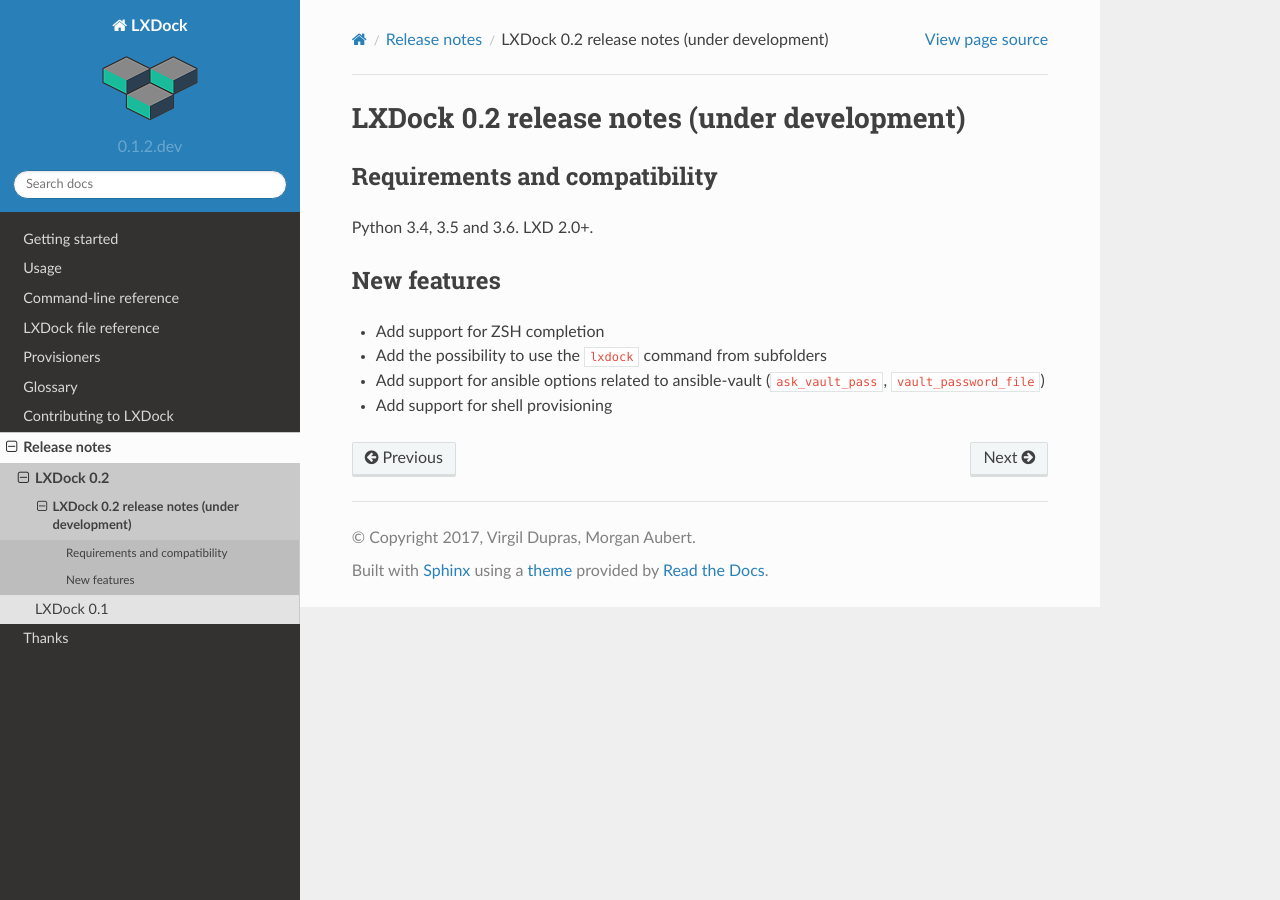
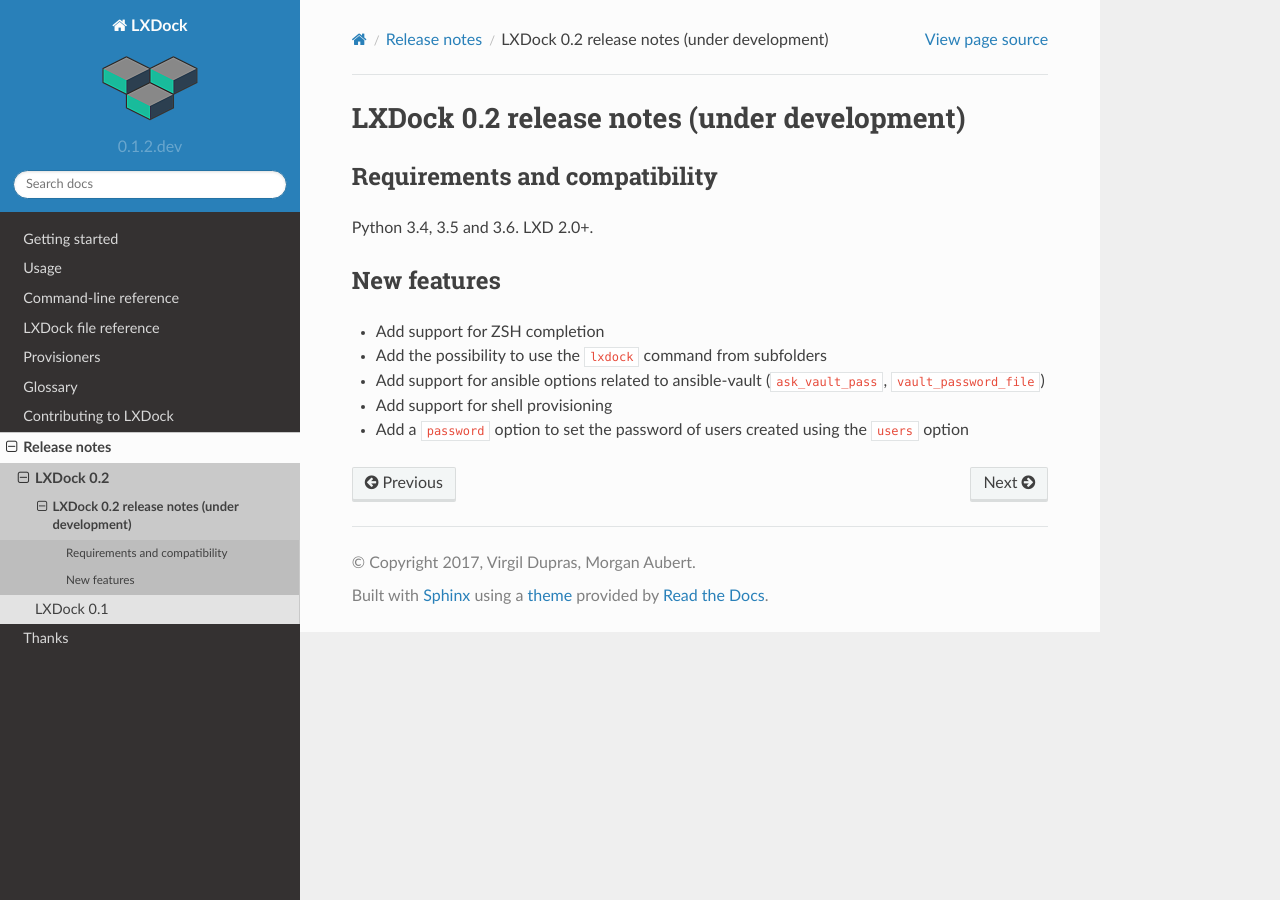
Before and after one commit to lxdock/lxdock, a Sphinx documentation site: the page built from docs/release_notes/v0.2.rst, in a window 1280 px wide. Built offline with Sphinx 7.4.7 and the Read the Docs theme 2.0.0, drawn with Linux system fonts in a browser that asks for light colours.

Commit message:
Updated v0.2 release notes

```diff
--- a/docs/release_notes/v0.2.rst
+++ b/docs/release_notes/v0.2.rst
@@ -15,3 +15,4 @@
 * Add support for ansible options related to ansible-vault
   (``ask_vault_pass``, ``vault_password_file``)
 * Add support for shell provisioning
+* Add a ``password`` option to set the password of users created using the ``users`` option
```
